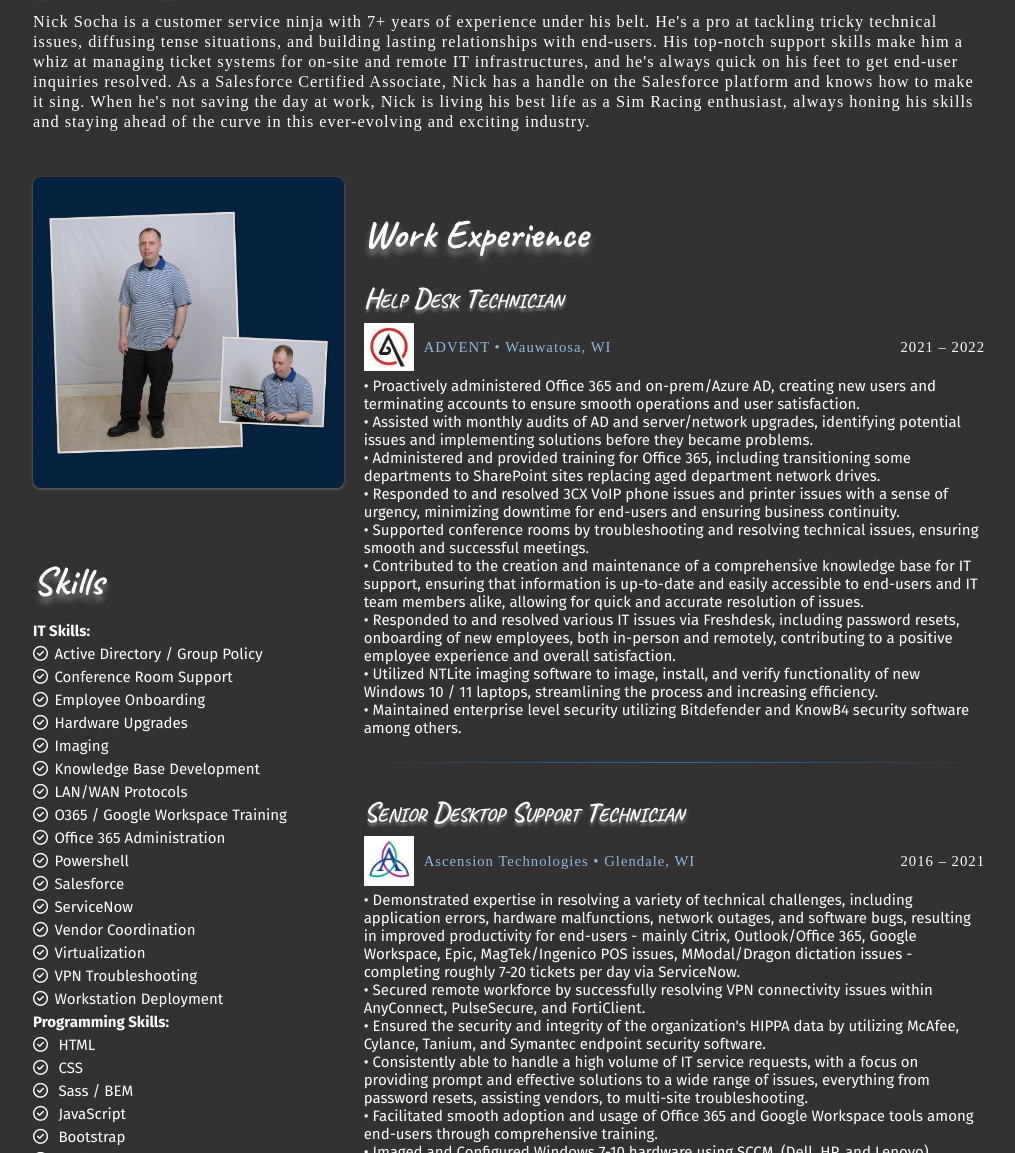
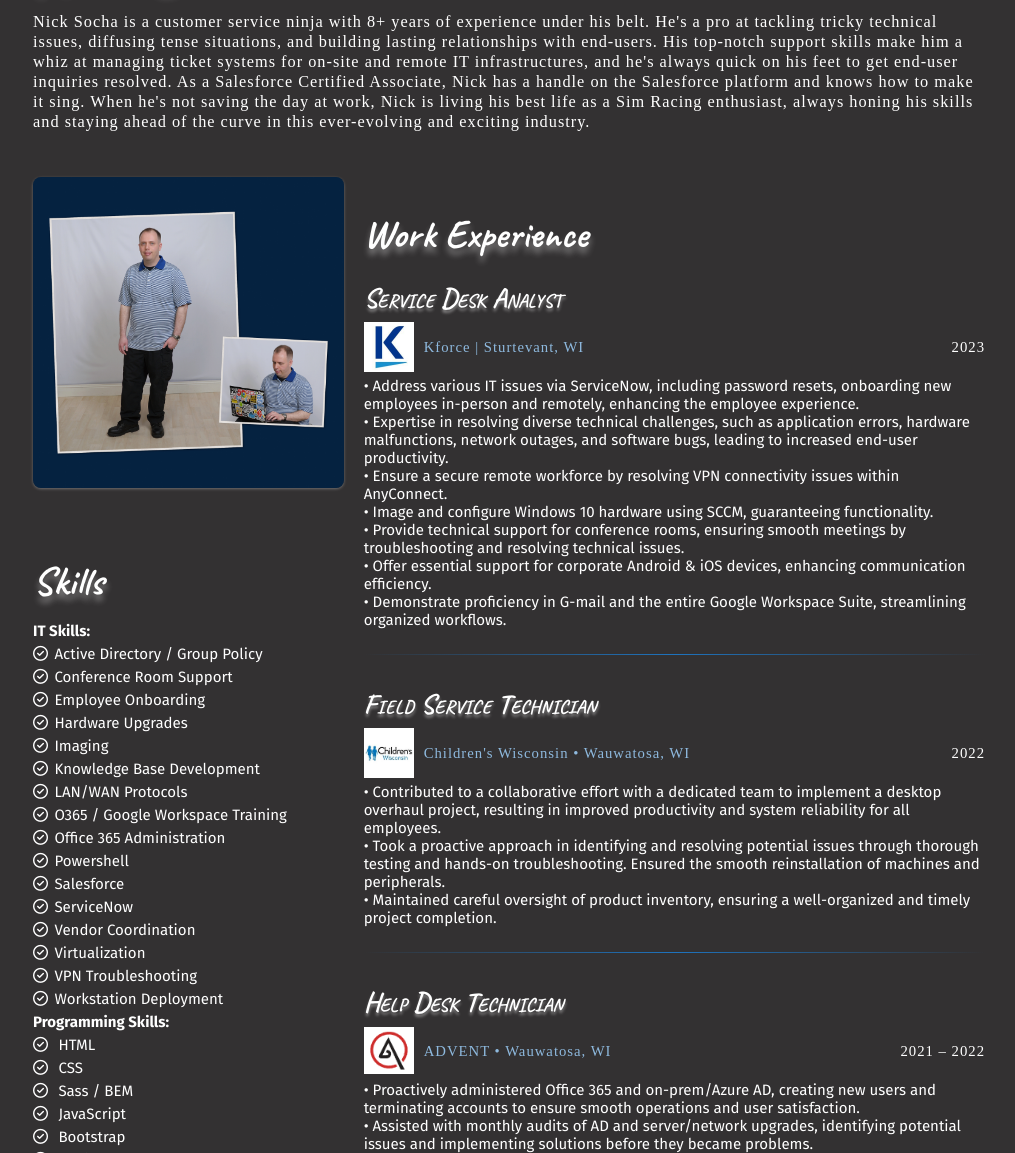
Before and after one commit to nicksocha/socha-me, a plain HTML site: page index.html in a window 1280 px wide. Shown: the part 828-1981 px from the top of the page, without its empty margins (131-1146 px from the left). Drawn offline with Linux system fonts and the light colour scheme; a web font is replaced by a local one.

Commit message:
v3.2 Updated Resume
Removed Google Analytics. Added Children's and Kforce to Resume. Updated PDF.

```diff
--- a/index.html
+++ b/index.html
@@ -24,20 +24,6 @@
     <!-- Favicon -->
     <link rel="shortcut icon" type="image/png" href="media/favicon.png" />
     <title>Socha.me | Welcome to Socha.me</title>
-    <!-- Google Analytics -->
-    <script
-      async
-      src="https://www.googletagmanager.com/gtag/js?id=UA-134212231-1"
-    ></script>
-    <script>
-      window.dataLayer = window.dataLayer || [];
-      function gtag() {
-        dataLayer.push(arguments);
-      }
-      gtag("js", new Date());
-
-      gtag("config", "UA-134212231-1");
-    </script>
   </head>
 
   <body>
@@ -73,7 +59,7 @@
       <section class="intro-section">
         <h2>Nick Socha</h2>
         <h3>
-          Nick Socha is a customer service ninja with 7+ years of experience
+          Nick Socha is a customer service ninja with 8+ years of experience
           under his belt. He's a pro at tackling tricky technical issues,
           diffusing tense situations, and building lasting relationships with
           end-users. His top-notch support skills make him a whiz at managing
@@ -177,6 +163,82 @@
         <!-- Column 2 -->
         <div class="column-2">
           <h5>Work Experience</h5>
+          <!-- Service Desk Analyst Blurb -->
+          <div class="resume-blurb">
+            <h6>Service Desk Analyst</h6>
+            <div class="resume-blurb-center">
+              <img
+                class="resume-blurb-logo"
+                src="/media/logos/kforce-logo.jpg"
+                alt="Kforce Logo"
+              />
+              <h3 class="resume-blurb-h3">
+                <a
+                  href="https://www.kforce.com/"
+                  target="_blank"
+                  rel="noreferrer"
+                  >Kforce | Sturtevant, WI</a
+                >
+              </h3>
+              <h3 class="resume-blurb-h3">2023</h3>
+            </div>
+            <ul>
+              <li>
+                • Address various IT issues via ServiceNow, including password
+                resets, onboarding new employees in-person and remotely,
+                enhancing the employee experience.<br />
+                • Expertise in resolving diverse technical challenges, such as
+                application errors, hardware malfunctions, network outages, and
+                software bugs, leading to increased end-user productivity.<br />
+                • Ensure a secure remote workforce by resolving VPN connectivity
+                issues within AnyConnect.<br />
+                • Image and configure Windows 10 hardware using SCCM,
+                guaranteeing functionality.<br />
+                • Provide technical support for conference rooms, ensuring
+                smooth meetings by troubleshooting and resolving technical
+                issues.<br />
+                • Offer essential support for corporate Android & iOS devices,
+                enhancing communication efficiency.<br />
+                • Demonstrate proficiency in G-mail and the entire Google
+                Workspace Suite, streamlining organized workflows.<br />
+              </li>
+            </ul>
+            <hr />
+          </div>
+          <!-- Field Service Technician Blurb -->
+          <div class="resume-blurb">
+            <h6>Field Service Technician</h6>
+            <div class="resume-blurb-center">
+              <img
+                class="resume-blurb-logo"
+                src="/media/logos/childrens-logo.jpg"
+                alt="Childrens Logo"
+              />
+              <h3 class="resume-blurb-h3">
+                <a
+                  href="https://childrenswi.org/"
+                  target="_blank"
+                  rel="noreferrer"
+                  >Children's Wisconsin • Wauwatosa, WI</a
+                >
+              </h3>
+              <h3 class="resume-blurb-h3">2022</h3>
+            </div>
+            <ul>
+              <li>
+                • Contributed to a collaborative effort with a dedicated team to
+                implement a desktop overhaul project, resulting in improved
+                productivity and system reliability for all employees.<br />
+                • Took a proactive approach in identifying and resolving
+                potential issues through thorough testing and hands-on
+                troubleshooting. Ensured the smooth reinstallation of machines
+                and peripherals.<br />
+                • Maintained careful oversight of product inventory, ensuring a
+                well-organized and timely project completion.<br />
+              </li>
+            </ul>
+            <hr />
+          </div>
           <!-- Help Desk Technician Blurb -->
           <div class="resume-blurb">
             <h6>Help Desk Technician</h6>
@@ -369,7 +431,7 @@
                 HTML, IFTTT, iRacing, Infoblox, iOS, JavaScript, KnowB4,
                 LastPass, Linux Mint, Mac OS, MailChimp, MarkUp, McAfee, MModal
                 Fluency Direct, Netlify, Notion, NTLite, Office 365, Outlook,
-                Paperform, PhotoShop, PrinterLogic, PulseSecure, Safari, SCCM,
+                Paperform, Photoshop, PrinterLogic, PulseSecure, Safari, SCCM,
                 SharePoint, Shifter.io, Slack, StackBlitz, Symantec, Tanium,
                 TextExpander, Todoist, Trello, Typeform, Ubuntu, VirtualBox,
                 Visual Studio Code, VMWare, Webflow, Windows 7-11, Wordfence,
```
Also changed, not shown: media/logos/childrens-logo.jpg (added), media/logos/kforce-logo.jpg (added), 1 other file.
